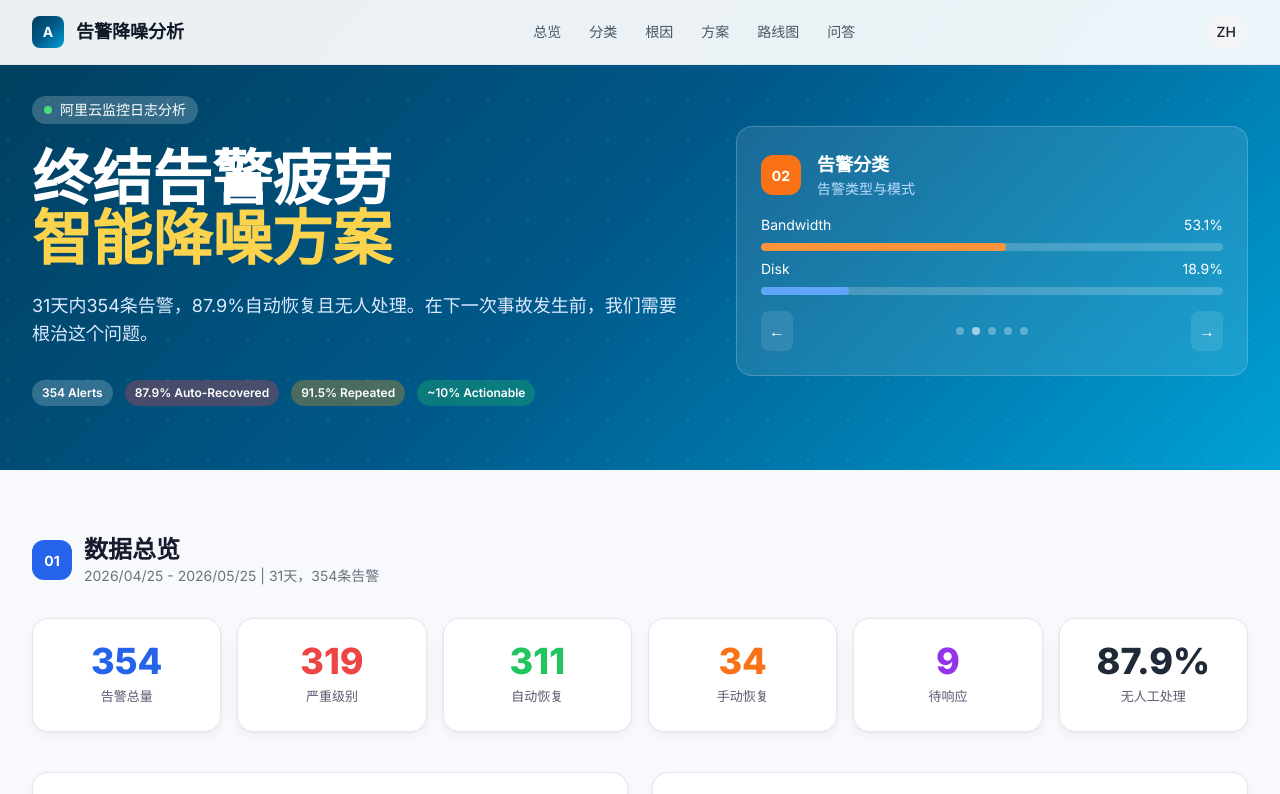
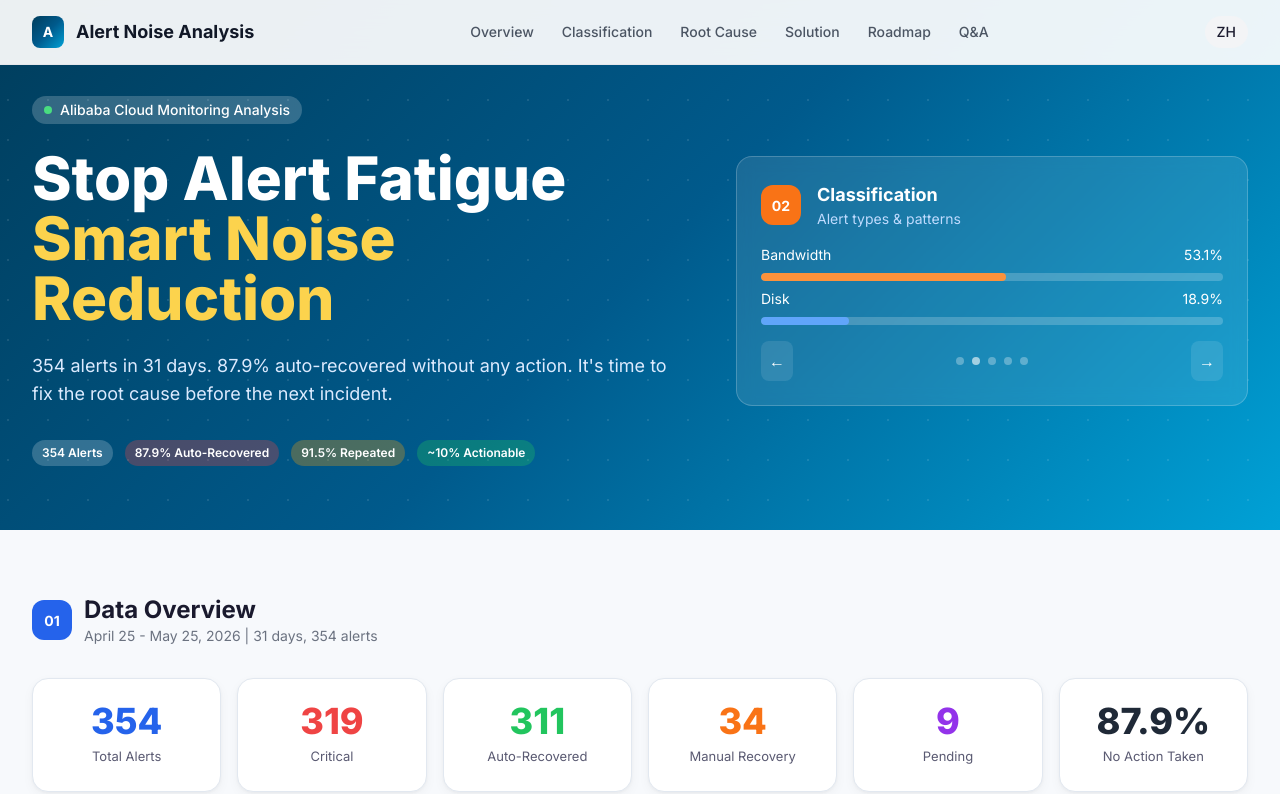
Before and after one commit to EricShen668/alert-noise-analysis, a plain HTML site: page index.html in a window 1280 px wide. Both pictures are taken after a click on the button "EN". Shown: the top 794 px of the page. Drawn offline with nearby package versions, Linux system fonts and the light colour scheme.

Commit message:
Fix language toggle: update all data-en/data-zh elements

```diff
--- a/index.html
+++ b/index.html
@@ -986,6 +986,13 @@ function toggleLang() {
   currentLang = currentLang === 'en' ? 'zh' : 'en';
   document.body.className = currentLang === 'en' ? 'lang-en' : 'lang-zh';
   document.getElementById('lang-label').textContent = currentLang === 'en' ? 'ZH' : 'EN';
+  document.querySelectorAll('[data-en]').forEach(el => {
+    const text = el.getAttribute('data-' + currentLang);
+    if (text) {
+      if (el.tagName === 'IMG') el.setAttribute('alt', text);
+      else el.innerHTML = text;
+    }
+  });
 }
 
 // Carousel
```
